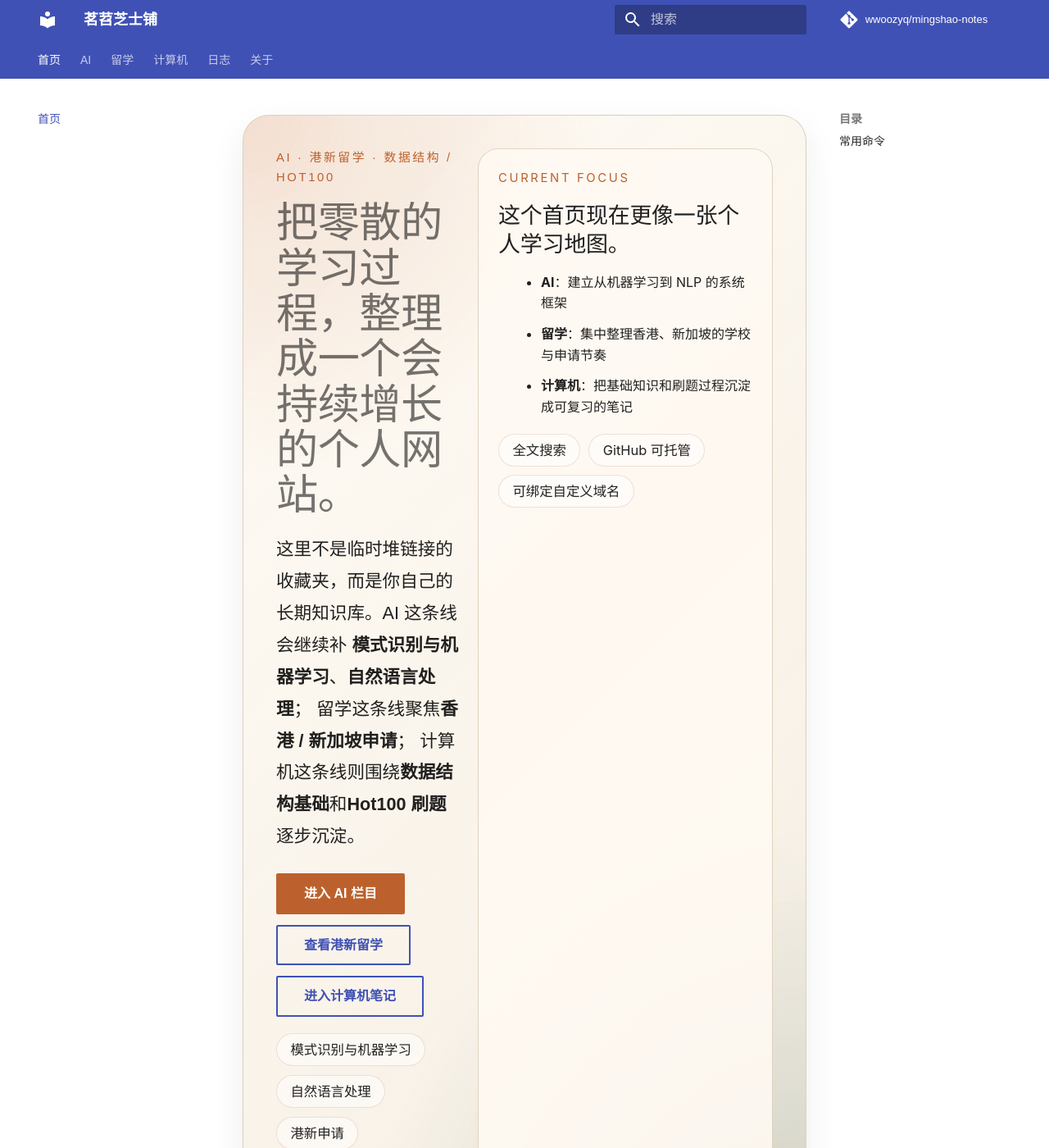
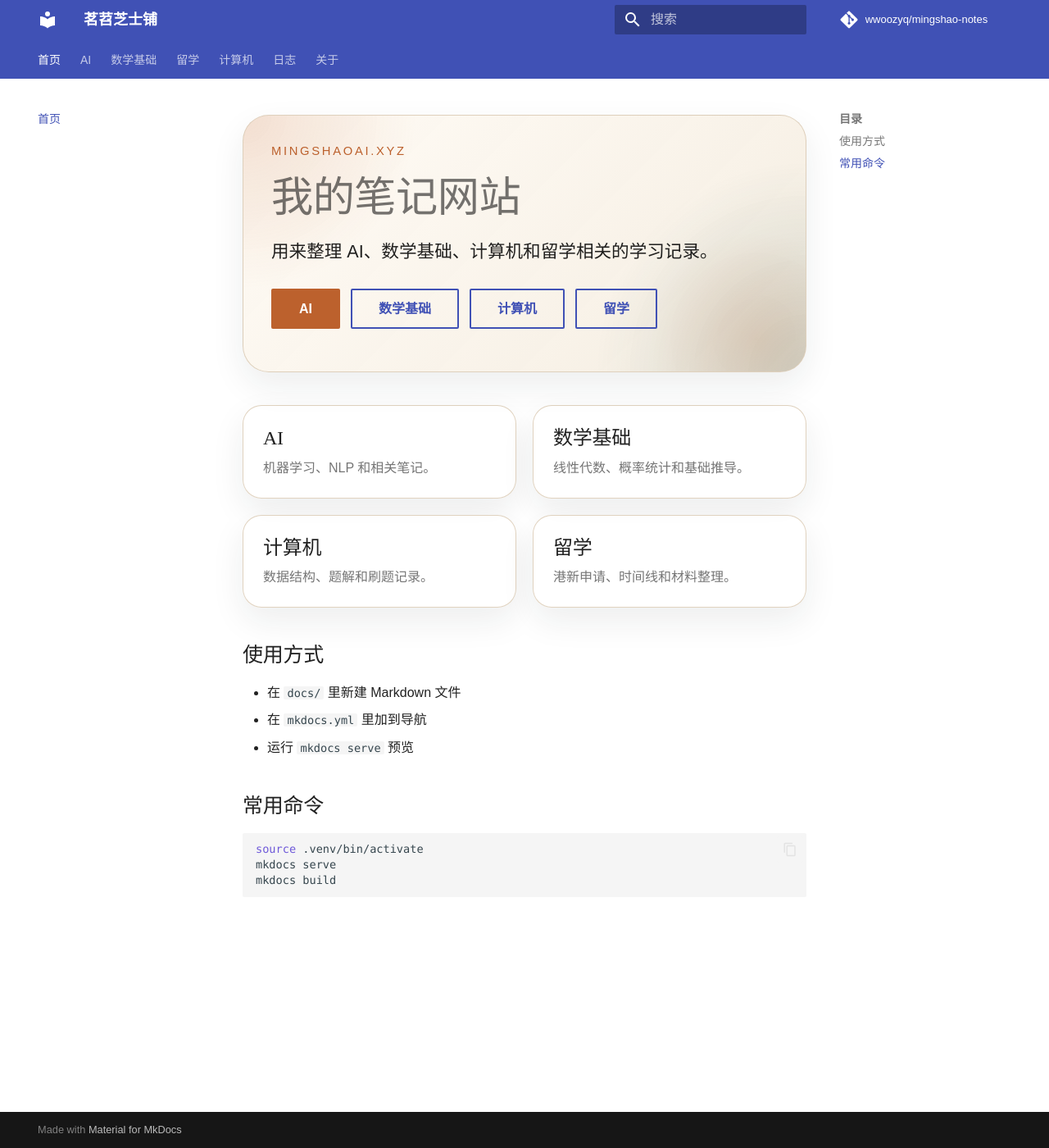
Before and after one commit to wwoozyq/mingshao-notes, an MkDocs documentation site: the page built from docs/index.md, in a window 1280 px wide and 1400 px high. Shown: the whole window at 82% size. Built offline with MkDocs 1.6.1 and Material for MkDocs 9.7.7, drawn with Linux system fonts in a browser that asks for light colours; comment, search, counter and statistics services are not loaded; some of the changed text lies outside the part shown.

Commit message:
Simplify homepage and add math section

````diff
--- a/docs/index.md
+++ b/docs/index.md
@@ -1,136 +1,46 @@
-<div class="landing-hero">
+<div class="landing-hero landing-hero--simple">
   <div class="landing-copy">
-    <p class="landing-eyebrow">AI · 港新留学 · 数据结构 / Hot100</p>
-    <h1>把零散的学习过程，整理成一个会持续增长的个人网站。</h1>
+    <p class="landing-eyebrow">MINGSHAOAI.XYZ</p>
+    <h1>我的笔记网站</h1>
     <p class="landing-lead">
-      这里不是临时堆链接的收藏夹，而是你自己的长期知识库。AI 这条线会继续补
-      <strong>模式识别与机器学习</strong>、<strong>自然语言处理</strong>；
-      留学这条线聚焦<strong>香港 / 新加坡申请</strong>；
-      计算机这条线则围绕<strong>数据结构基础</strong>和<strong>Hot100 刷题</strong>逐步沉淀。
+      用来整理 AI、数学基础、计算机和留学相关的学习记录。
     </p>
     <div class="landing-actions">
-      <a class="md-button md-button--primary" href="ai/index.md">进入 AI 栏目</a>
-      <a class="md-button" href="study-abroad/index.md">查看港新留学</a>
-      <a class="md-button" href="computer/index.md">进入计算机笔记</a>
-    </div>
-    <div class="landing-tags">
-      <span>模式识别与机器学习</span>
-      <span>自然语言处理</span>
-      <span>港新申请</span>
-      <span>数据结构基础</span>
-      <span>LeetCode Hot100</span>
+      <a class="md-button md-button--primary" href="ai/index.md">AI</a>
+      <a class="md-button" href="math/index.md">数学基础</a>
+      <a class="md-button" href="computer/index.md">计算机</a>
+      <a class="md-button" href="study-abroad/index.md">留学</a>
     </div>
   </div>
-
-  <aside class="landing-panel">
-    <p class="landing-panel__label">CURRENT FOCUS</p>
-    <h2>这个首页现在更像一张个人学习地图。</h2>
-    <ul class="landing-panel__list">
-      <li><strong>AI</strong>：建立从机器学习到 NLP 的系统框架</li>
-      <li><strong>留学</strong>：集中整理香港、新加坡的学校与申请节奏</li>
-      <li><strong>计算机</strong>：把基础知识和刷题过程沉淀成可复习的笔记</li>
-    </ul>
-    <div class="landing-panel__meta">
-      <span>全文搜索</span>
-      <span>GitHub 可托管</span>
-      <span>可绑定自定义域名</span>
-    </div>
-  </aside>
 </div>
 
-<section class="landing-section">
-  <p class="section-kicker">MAIN SECTIONS</p>
-  <h2>三个主栏目，分别承担不同类型的积累。</h2>
-  <p class="section-copy">
-    这样拆的好处是，你以后不会把课程笔记、申请信息和刷题记录混在一起，回头找内容会轻松很多。
-  </p>
-</section>
-
-<div class="showcase-grid">
-  <a class="showcase-card showcase-card--ai" href="ai/index.md">
-    <p class="showcase-card__label">AI</p>
-    <h3>模式识别与机器学习 / NLP</h3>
-    <p>适合持续写课程理解、模型概念、实验记录、项目复盘和工具实践。</p>
-    <ul>
-      <li>学习路线</li>
-      <li>模式识别与机器学习</li>
-      <li>自然语言处理</li>
-    </ul>
+<div class="simple-grid">
+  <a class="simple-card" href="ai/index.md">
+    <h2>AI</h2>
+    <p>机器学习、NLP 和相关笔记。</p>
   </a>
 
-  <a class="showcase-card showcase-card--study" href="study-abroad/index.md">
-    <p class="showcase-card__label">港新留学</p>
-    <h3>把学校信息和申请节奏放到同一处管理</h3>
-    <p>适合整理香港、新加坡院校、专业、DDL、文书素材、预算和签证。</p>
-    <ul>
-      <li>目标院校清单</li>
-      <li>申请时间线</li>
-      <li>材料与预算</li>
-    </ul>
+  <a class="simple-card" href="math/index.md">
+    <h2>数学基础</h2>
+    <p>线性代数、概率统计和基础推导。</p>
   </a>
 
-  <a class="showcase-card showcase-card--computer" href="computer/index.md">
-    <p class="showcase-card__label">计算机</p>
-    <h3>数据结构基础 / Hot100 刷题</h3>
-    <p>适合长期维护高频模板、题目复盘、易错点总结和基础知识互链。</p>
-    <ul>
-      <li>数据结构基础</li>
-      <li>题解与模板</li>
-      <li>LeetCode Hot100</li>
-    </ul>
+  <a class="simple-card" href="computer/index.md">
+    <h2>计算机</h2>
+    <p>数据结构、题解和刷题记录。</p>
+  </a>
+
+  <a class="simple-card" href="study-abroad/index.md">
+    <h2>留学</h2>
+    <p>港新申请、时间线和材料整理。</p>
   </a>
 </div>
 
-<section class="landing-section landing-section--compact">
-  <p class="section-kicker">WRITING FLOW</p>
-  <h2>这个站点最适合这样用。</h2>
-</section>
+## 使用方式
 
-<div class="path-grid">
-  <article class="path-card">
-    <p class="path-card__index">01</p>
-    <h3>先建总览页</h3>
-    <p>每个栏目先写一页总入口，未来补的内容都能挂回去，不容易越写越乱。</p>
-  </article>
-  <article class="path-card">
-    <p class="path-card__index">02</p>
-    <h3>再拆专题页</h3>
-    <p>比如机器学习、NLP、港校清单、数组专题、链表专题，都适合单独成页。</p>
-  </article>
-  <article class="path-card">
-    <p class="path-card__index">03</p>
-    <h3>保留你的过程</h3>
-    <p>不要只写结论，把踩坑、比较、复盘和“为什么这样想”一起留下来。</p>
-  </article>
-  <article class="path-card">
-    <p class="path-card__index">04</p>
-    <h3>慢慢互相链接</h3>
-    <p>让题解回到数据结构，让申请清单回到时间线，让整个站点越来越有结构。</p>
-  </article>
-</div>
-
-<section class="landing-section landing-section--compact">
-  <p class="section-kicker">PUBLISHING</p>
-  <h2>代码完全可以上传到 GitHub，再用你的域名对外发布。</h2>
-  <p class="section-copy">
-    这个项目我已经可以继续帮你走 GitHub Pages 这条路：代码放仓库，GitHub Actions 自动构建，域名在 GitHub Pages 里绑定。
-  </p>
-</section>
-
-<div class="infra-grid">
-  <article class="infra-card">
-    <h3>GitHub 仓库</h3>
-    <p>所有 Markdown、配置和样式都放进去，后续每次改内容都能保留版本记录。</p>
-  </article>
-  <article class="infra-card">
-    <h3>自动发布</h3>
-    <p>推送到 `main` 后自动构建站点，不需要每次手动上传静态文件。</p>
-  </article>
-  <article class="infra-card">
-    <h3>绑定域名</h3>
-    <p>你域名已经准备好后，只要在 GitHub Pages 里填入域名并配 DNS，就能直接上线。</p>
-  </article>
-</div>
+- 在 `docs/` 里新建 Markdown 文件
+- 在 `mkdocs.yml` 里加到导航
+- 运行 `mkdocs serve` 预览
 
 ## 常用命令
 
@@ -139,5 +49,3 @@ source .venv/bin/activate
 mkdocs serve
 mkdocs build
 ```
-
-本地预览地址默认是 `http://127.0.0.1:8000`。
--- a/docs/stylesheets/extra.css
+++ b/docs/stylesheets/extra.css
@@ -121,6 +121,11 @@ pre {
   box-shadow: var(--notes-shadow);
 }
 
+.md-typeset .landing-hero--simple {
+  grid-template-columns: 1fr;
+  padding: 1.6rem 1.7rem;
+}
+
 .md-typeset .landing-hero::after {
   content: "";
   position: absolute;
@@ -166,6 +171,45 @@ pre {
   flex-wrap: wrap;
   gap: 0.65rem;
   margin-bottom: 1rem;
+}
+
+.md-typeset .simple-grid {
+  display: grid;
+  grid-template-columns: repeat(2, minmax(0, 1fr));
+  gap: 1rem;
+  margin: 0 0 1.8rem;
+}
+
+.md-typeset .simple-card {
+  display: block;
+  padding: 1.15rem 1.2rem;
+  border: 1px solid rgba(220, 204, 183, 0.88);
+  border-radius: 1.15rem;
+  background: rgba(255, 255, 255, 0.78);
+  color: inherit;
+  text-decoration: none;
+  box-shadow: var(--notes-shadow);
+  transition:
+    transform 180ms ease,
+    box-shadow 180ms ease,
+    border-color 180ms ease;
+}
+
+.md-typeset .simple-card:hover,
+.md-typeset .simple-card:focus {
+  transform: translateY(-3px);
+  border-color: rgba(188, 97, 45, 0.35);
+  box-shadow: var(--notes-shadow-strong);
+}
+
+.md-typeset .simple-card h2 {
+  margin: 0 0 0.3rem;
+  font-size: 1.2rem;
+}
+
+.md-typeset .simple-card p {
+  margin: 0;
+  color: var(--md-default-fg-color--light);
 }
 
 .md-typeset .landing-tags {
@@ -355,6 +399,11 @@ pre {
   background: rgba(255, 255, 255, 0.04);
 }
 
+[data-md-color-scheme="slate"] .md-typeset .simple-card {
+  border-color: rgba(95, 111, 105, 0.78);
+  background: rgba(255, 255, 255, 0.04);
+}
+
 [data-md-color-scheme="slate"] .md-typeset .landing-tags span,
 [data-md-color-scheme="slate"] .md-typeset .landing-panel__meta span {
   background: rgba(255, 255, 255, 0.04);
@@ -390,6 +439,10 @@ pre {
     grid-template-columns: 1fr;
   }
 
+  .md-typeset .simple-grid {
+    grid-template-columns: 1fr;
+  }
+
   .md-typeset .landing-actions {
     flex-direction: column;
     align-items: stretch;
--- a/mkdocs.yml
+++ b/mkdocs.yml
@@ -1,5 +1,5 @@
 site_name: 茗苕芝士铺
-site_description: 聚合 AI、留学与计算机笔记的个人知识网站
+site_description: 聚合 AI、数学基础、留学与计算机笔记的个人知识网站
 site_author: wlm
 # 部署后建议改成你自己的正式域名
 site_url: https://mingshaoai.xyz
@@ -47,6 +47,8 @@ nav:
       - 学习路线: ai/learning-roadmap.md
       - 模式识别与机器学习: ai/pattern-recognition-and-ml.md
       - 自然语言处理: ai/nlp.md
+  - 数学基础:
+      - 数学总览: math/index.md
   - 留学:
       - 留学总览: study-abroad/index.md
       - 港新申请规划: study-abroad/application-plan.md
````
Also changed, not shown: docs/about.md (+3 -2 lines), docs/math/index.md (added, +17 -0 lines).
